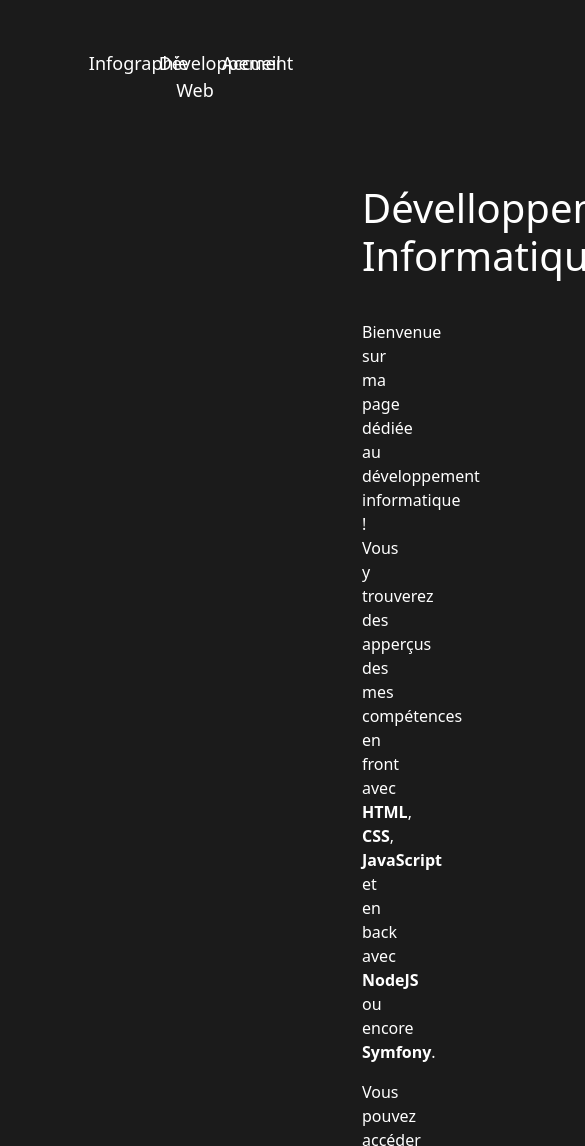
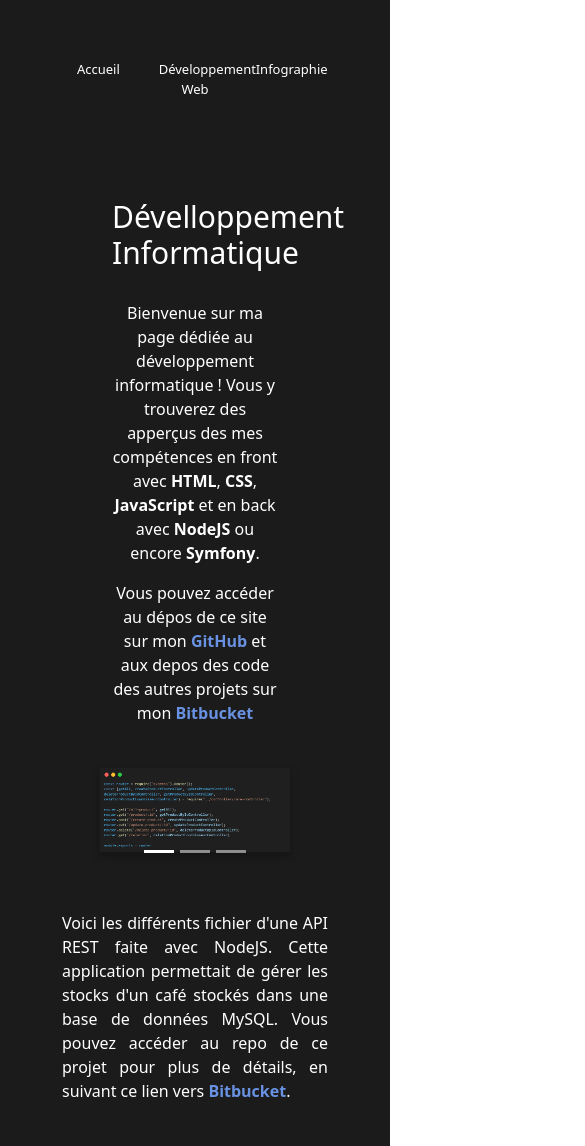
Before and after one commit to MaelT-L/site_portfolio, a plain HTML site: page code.html in a window 390 px wide. Shown: the top 1146 px of the page, 585 px wide, since content can reach past the window. Drawn offline with nearby package versions, Linux system fonts and the light colour scheme.

Commit message:
do the code's page responsive

```diff
--- a/code_style.css
+++ b/code_style.css
@@ -103,3 +103,89 @@ body {
     color: #ffffff;
     font-weight: bold;
 }
+
+@media (max-width: 900px) {
+
+    /*Navigation*/
+    .link {
+        display: block;
+        padding: 10px 0;
+        text-decoration: none;
+        color: #ffffff;
+        font-weight: 500;
+        font-size: 13px;
+        margin-bottom: 10px;
+        text-align: center;
+    }
+
+    .nav-link-left {
+        margin-right: 0;
+    }
+
+    .nav-link-right {
+        margin-left: 0;
+    }
+
+    .presentation {
+        margin: 5em 50px 2em; /* Réduction de la marge inférieure */
+    }
+
+    .title {
+        font-size: 30px; /* Réduction de la taille de la police du titre */
+    }
+
+    .carousel-control-prev,
+    .carousel-control-next {
+        display: none; /* Masquer les contrôles de carousel pour l'instant */
+    }
+
+    .carousel-item {
+        text-align: center; /* Centrer le texte de la légende du carousel */
+    }
+
+    .text-content {
+        margin-top: 1em;
+    }
+
+    .col-6 {
+        flex-basis: 100%;
+        margin-bottom: 1em; /* Espacement entre les colonnes */
+        text-align: center; /* Centrage du contenu */
+    }
+
+    .carousel-caption {
+        text-align: center; /* Centrer le texte de la légende du carousel */
+    }
+
+    .description {
+        font-size: 18px; /* Ajustement de la taille de la police de la légende */
+    }
+
+    .carousel-item img {
+        max-width: 80%; /* Réduire la largeur des images à 80% */
+        height: auto;
+        margin: 0 auto 1em; /* Centrer horizontalement l'image et ajouter un espacement en bas */
+        display: block; /* Rendre l'image un bloc pour le centrage */
+    }
+
+     /*Footer*/
+     .link-footer {
+        display: block;
+        padding: 10px 0;
+        text-decoration: none;
+        color: #ffffff;
+        font-weight: 500;
+        font-size: 13px;
+        margin-bottom: 0px;
+        text-align: center;
+    }
+
+
+    .github-link {
+        margin-left: 0;
+    }
+
+    .linkedin-link {
+        margin-right: 0;
+    }
+}
```
